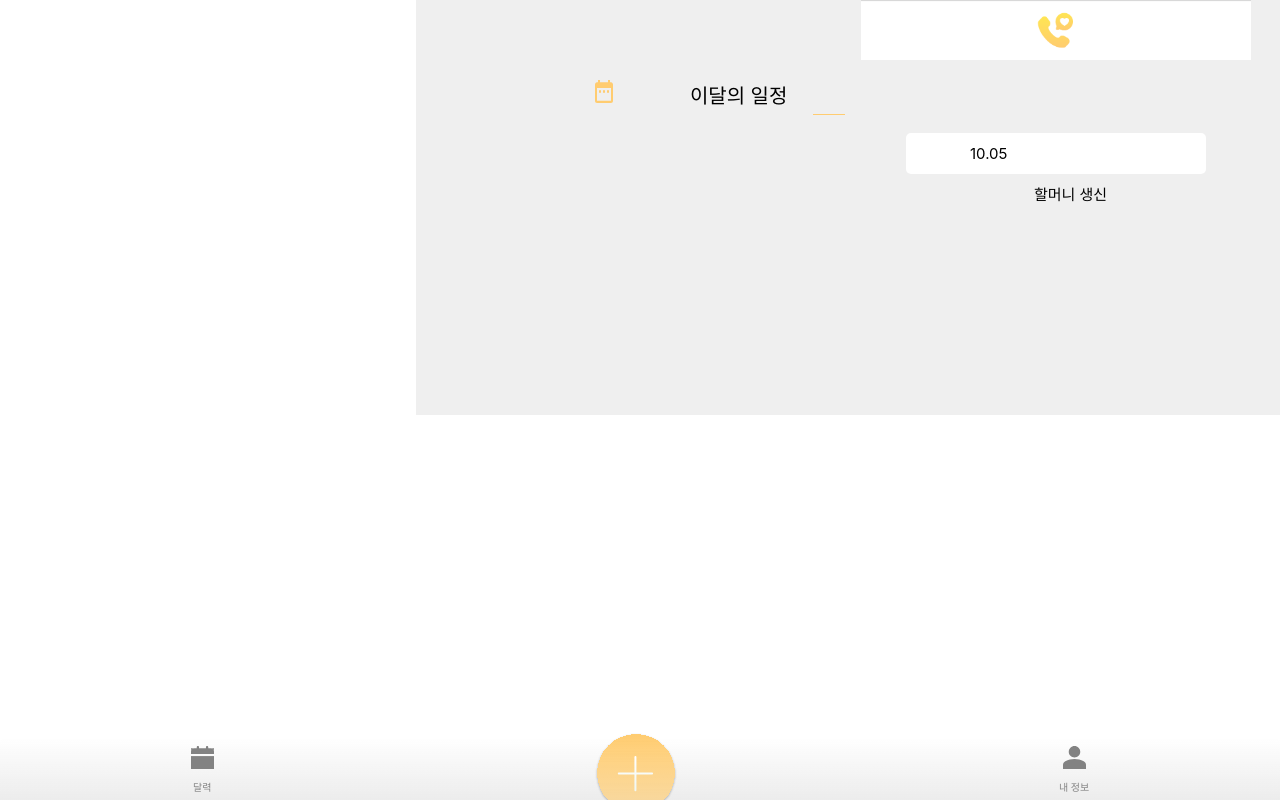
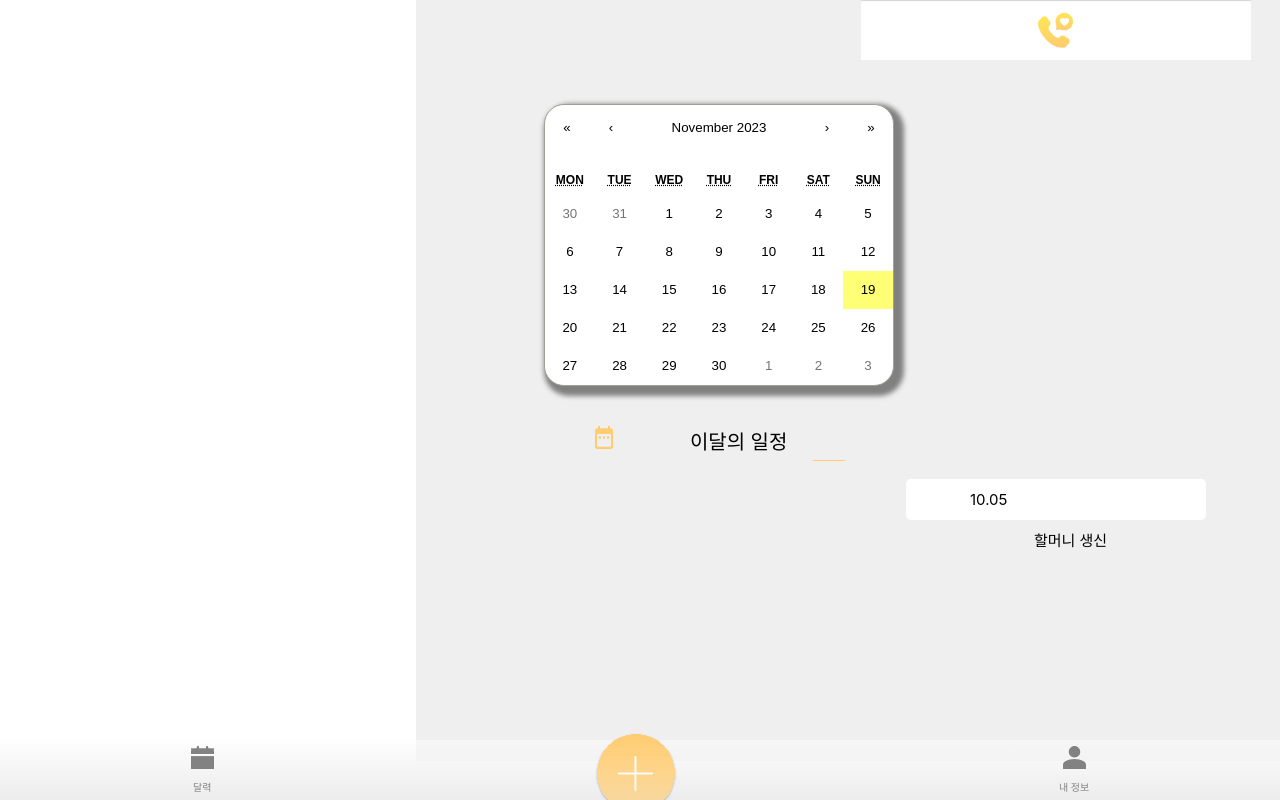
Before and after one commit to Likelion-at-SMWU-11th/SendMyHeart-Client, a React (Create React App) app: page /schedule in a window 1280 px wide. Shown: the top 800 px of the page. Built offline with nearby package versions, Linux system fonts and the light colour scheme.

Commit message:
[chore] Schedule 달력 라이브러리 추가

```diff
--- a/package.json
+++ b/package.json
@@ -8,6 +8,7 @@
     "@testing-library/user-event": "^13.2.1",
     "axios": "^1.6.2",
     "react": "^18.2.0",
+    "react-calendar": "^4.6.1",
     "react-dom": "^18.2.0",
     "react-router-dom": "^6.19.0",
     "react-scripts": "5.0.1",
--- /dev/null
+++ b/src/assets/calendar.css
@@ -0,0 +1,149 @@
+.react-calendar {
+    width: 350px;
+    max-width: 100%;
+    background: white;
+    border: 1px solid #a0a096;
+    font-family: Arial, Helvetica, sans-serif;
+    line-height: 1.125em;
+    box-shadow: 5px 5px 5px 5px gray  ;
+    border-radius: 20px;
+  }
+
+  .react-calendar--doubleView {
+    width: 700px;
+  }
+
+  .react-calendar--doubleView .react-calendar__viewContainer {
+    display: flex;
+    margin: -0.5em;
+  }
+
+  .react-calendar--doubleView .react-calendar__viewContainer > * {
+    width: 50%;
+    margin: 0.5em;
+  }
+
+  .react-calendar,
+  .react-calendar *,
+  .react-calendar *:before,
+  .react-calendar *:after {
+    -moz-box-sizing: border-box;
+    -webkit-box-sizing: border-box;
+    box-sizing: border-box;
+  }
+
+  .react-calendar button {
+    margin: 0;
+    border: 0;
+    outline: none;
+  }
+
+  .react-calendar button:enabled:hover {
+    cursor: pointer;
+  }
+
+  .react-calendar__navigation {
+    display: flex;
+    height: 44px;
+    margin-bottom: 1em;
+  }
+
+  .react-calendar__navigation button {
+    min-width: 44px;
+    background: none;
+  }
+
+  .react-calendar__navigation button:disabled {
+    background-color: #f0f0f0;
+  }
+
+  .react-calendar__navigation button:enabled:hover,
+  .react-calendar__navigation button:enabled:focus {
+    background-color: #e6e6e6;
+  }
+
+  .react-calendar__month-view__weekdays {
+    text-align: center;
+    text-transform: uppercase;
+    font: inherit;
+    font-size: 0.75em;
+    font-weight: bold;
+  }
+
+  .react-calendar__month-view__weekdays__weekday {
+    padding: 0.5em;
+  }
+
+  .react-calendar__month-view__weekNumbers .react-calendar__tile {
+    display: flex;
+    align-items: center;
+    justify-content: center;
+    font: inherit;
+    font-size: 0.75em;
+    font-weight: bold;
+  }
+
+  .react-calendar__month-view__days__day--weekend {
+    color: black;
+  }
+
+  .react-calendar__month-view__days__day--neighboringMonth {
+    color: #757575;
+  }
+
+  .react-calendar__year-view .react-calendar__tile,
+  .react-calendar__decade-view .react-calendar__tile,
+  .react-calendar__century-view .react-calendar__tile {
+    padding: 2em 0.5em;
+  }
+
+  .react-calendar__tile {
+    max-width: 100%;
+    padding: 10px 6.6667px;
+    background: none;
+    text-align: center;
+    line-height: 16px;
+    font: inherit;
+    font-size: 0.833em;
+  }
+
+  .react-calendar__tile:disabled {
+    background-color: #f0f0f0;
+  }
+
+  .react-calendar__tile:enabled:hover,
+  .react-calendar__tile:enabled:focus {
+    background-color: #e6e6e6;
+  }
+
+  .react-calendar__tile--now {
+    background: #ffff76;
+  }
+
+  .react-calendar__tile--now:enabled:hover,
+  .react-calendar__tile--now:enabled:focus {
+    background: #ffffa9;
+  }
+
+  .react-calendar__tile--hasActive {
+    background: #76baff;
+  }
+
+  .react-calendar__tile--hasActive:enabled:hover,
+  .react-calendar__tile--hasActive:enabled:focus {
+    background: #a9d4ff;
+  }
+
+  .react-calendar__tile--active {
+    background: #006edc;
+    color: white;
+  }
+
+  .react-calendar__tile--active:enabled:hover,
+  .react-calendar__tile--active:enabled:focus {
+    background: #1087ff;
+  }
+
+  .react-calendar--selectRange .react-calendar__tile--hover {
+    background-color: #e6e6e6;
+  }
--- /dev/null
+++ b/src/components/CalendarComp.js
@@ -0,0 +1,18 @@
+import React, { useState } from 'react';
+import styled from 'styled-components';
+import Calendar from 'react-calendar';
+import calender from '../assets/calendar.css';
+
+const CalendarComp = () => {
+  const [value, onChange] = useState(new Date());
+
+  return (
+    <div>
+      <Calendar onChange={onChange} value={value} />
+    </div>
+  );
+};
+
+// https://velog.io/@pikadev1771/react-calendar-%EC%BB%A4%EC%8A%A4%ED%85%80%ED%95%98%EA%B8%B0-%EB%82%A0%EC%A7%9C-%EB%B3%80%ED%99%98-%ED%98%84%EC%9E%AC-%EB%8B%AC-%EA%B5%AC%ED%95%98%EA%B8%B0-%EC%BD%98%ED%85%90%EC%B8%A0-%EC%B6%94%EA%B0%80%ED%95%98%EA%B8%B0
+
+export default CalendarComp;
--- a/src/pages/Schedule.js
+++ b/src/pages/Schedule.js
@@ -6,6 +6,8 @@
 
 import logo from '../assets/header.png';
 import calender from '../assets/calender_yellow.svg';
+import CalendarComp from './../components/CalendarComp';
+import { Calendar } from 'react-calendar';
 
 const Wrapper = styled.div`
   background-color: #efefef;
@@ -19,6 +21,10 @@
 const Logo = styled.img`
   width: 390px;
   height: 60px;
+`;
+
+const LayoutCalender = styled.div`
+  padding: 5vh 10vw 3vh;
 `;
 
 const ScheduleImg = styled.img`
@@ -48,7 +54,7 @@
   line-height: 41px;
   border-radius: 5px;
   font-weight: 500;
-  margin: 0 auto;
+  margin: 0vh auto 1vh;
 `;
 
 const Date = styled.div`
@@ -89,6 +95,9 @@
   return (
     <Wrapper>
       <Logo src={logo} />
+      <LayoutCalender>
+        <Calendar />
+      </LayoutCalender>
       <ScheduleTxt>
         <ScheduleImg src={calender} />{' '}
         <ScheduleTitle> 이달의 일정 </ScheduleTitle>
@@ -103,7 +112,6 @@
       <ScheduleList>
         <Date>10.05 </Date> <Content>할머니 생신</Content>
       </ScheduleList>
-
       <Nav>
         <BottomNav />
       </Nav>
```
Also changed, not shown: 2 other files (tests, documents, lock files or other folders).
